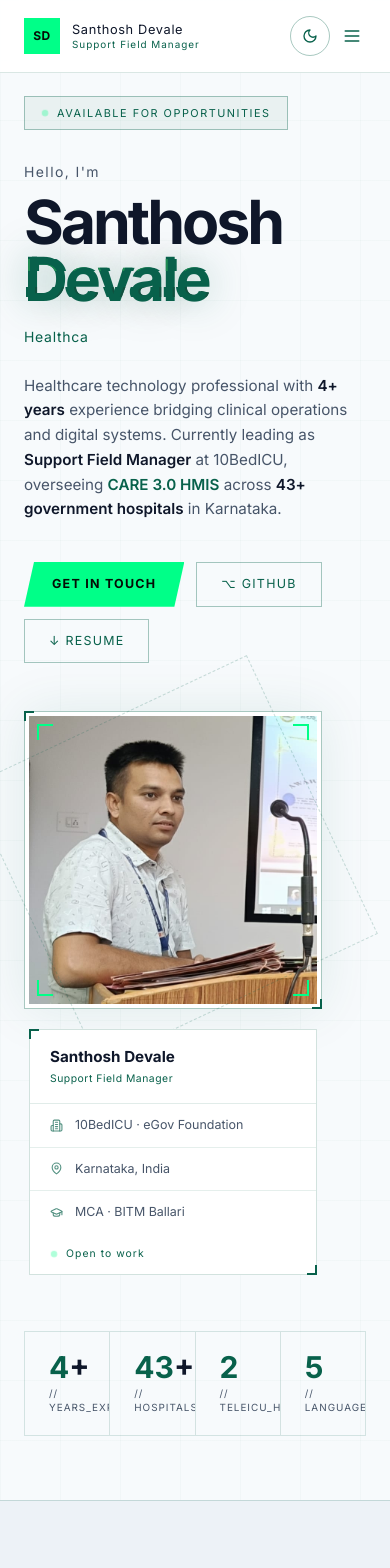
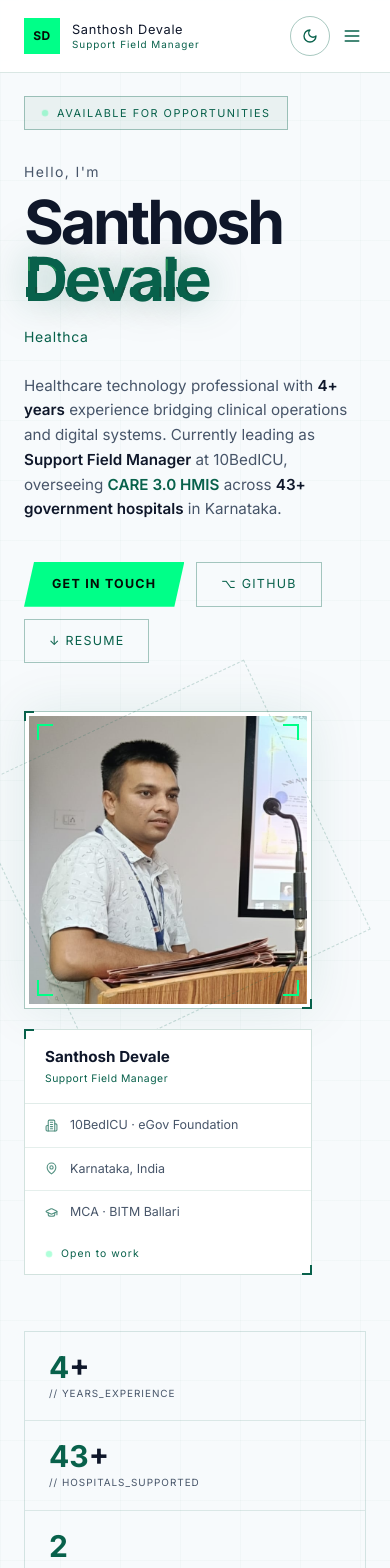
Before and after one commit to santhosh-devale/portfolio, a React (Vite) app: page / in a window 390 px wide. Shown: the top 1568 px of the page. Built offline with nearby package versions, Linux system fonts and the light colour scheme.

Commit message:
Made Mobile compatible

```diff
--- a/src/components/Hero.jsx
+++ b/src/components/Hero.jsx
@@ -27,7 +27,7 @@ function StatCard({ num, suffix, label }) {
 
   return (
     <div ref={ref}
-      className="flex-1 px-6 py-5 border-r border-[rgba(var(--green-primary-rgb),0.15)] last:border-r-0
+      className="flex-1 basis-full min-w-0 sm:basis-1/2 px-6 py-5 border-b border-[rgba(var(--green-primary-rgb),0.12)] last:border-b-0 sm:border-b-0 sm:border-r sm:last:border-r-0
         relative overflow-hidden group transition-all duration-300 hover:bg-[rgba(var(--green-primary-rgb),0.04)] cursor-default">
       <div className="absolute bottom-0 left-0 right-0 h-[2px] bg-gradient-to-r from-transparent via-green-primary to-transparent
         scale-x-0 group-hover:scale-x-100 transition-transform duration-500" />
@@ -122,9 +122,9 @@ export default function Hero() {
         <div className="flex flex-col items-center gap-5 lg:items-end">
 
           {/* AVATAR — static, baked into build, no one else can change it */}
-          <div className="corner-box border border-[rgba(var(--green-primary-rgb),0.35)] bg-bg-card p-1 relative"
+          <div className="corner-box border border-[rgba(var(--green-primary-rgb),0.35)] bg-bg-card p-1 relative w-full max-w-[18rem]"
             style={{ boxShadow: '0 0 50px rgba(var(--green-primary-rgb),0.1)' }}>
-            <div className="relative w-72 h-72">
+            <div className="relative w-full h-[18rem]">
               <img
                 src={avatarImg}
                 alt="Santhosh Devale"
@@ -145,7 +145,7 @@ export default function Hero() {
           </div>
 
           {/* PROFILE CARD */}
-          <div className="corner-box border border-[rgba(var(--green-primary-rgb),0.18)] bg-bg-card w-72">
+          <div className="corner-box border border-[rgba(var(--green-primary-rgb),0.18)] bg-bg-card w-full max-w-[18rem]">
             <div className="px-5 py-4 border-b border-[rgba(var(--green-primary-rgb),0.12)]">
               <div className="font-bold text-ink text-[0.95rem]">{profile.name}</div>
               <div className="font-sans text-[0.65rem] text-green-primary tracking-wider mt-0.5">{profile.role}</div>
--- a/src/components/Sections.jsx
+++ b/src/components/Sections.jsx
@@ -67,9 +67,9 @@ export function About() {
                 ['Languages', profile.languages],
                 ['Status',    '● Open to work'],
               ].map(([k, v]) => (
-                <div key={k} className={`flex border ${GB} group hover:${GB2} hover:bg-[rgba(var(--green-primary-rgb),0.04)] transition-all duration-200 relative overflow-hidden left-bar`}>
-                  <span className={`font-sans text-[0.65rem] tracking-widest uppercase text-green-primary px-3 py-3 min-w-[110px] border-r ${GB} ${GBG}`}>{k}</span>
-                  <span className={`text-[0.8rem] px-4 py-3 ${k === 'Status' ? 'text-green-primary' : 'text-ink-muted'}`}>{v}</span>
+                <div key={k} className={`flex flex-col md:flex-row border ${GB} group hover:${GB2} hover:bg-[rgba(var(--green-primary-rgb),0.04)] transition-all duration-200 relative overflow-hidden left-bar`}>
+                  <span className={`font-sans text-[0.65rem] tracking-widest uppercase text-green-primary px-3 py-3 w-full md:w-[110px] border-b border-[rgba(var(--green-primary-rgb),0.12)] md:border-b-0 md:border-r ${GB} ${GBG}`}>{k}</span>
+                  <span className={`text-[0.8rem] px-4 py-3 ${k === 'Status' ? 'text-green-primary' : 'text-ink-muted'} w-full md:flex-1`}>{v}</span>
                 </div>
               ))}
             </div>
@@ -179,7 +179,7 @@ function SkillBar({ name, pct }) {
 
   return (
     <div ref={ref} className="flex items-center gap-3 mb-3">
-      <span className="font-sans text-[0.72rem] text-ink-muted min-w-[135px]">{name}</span>
+      <span className="font-sans text-[0.72rem] text-ink-muted min-w-[100px] md:min-w-[135px]">{name}</span>
       <div className="flex-1 h-[3px] bg-white/5 relative overflow-visible">
         <div ref={fillRef}
           style={{ transform: 'scaleX(0)', transformOrigin: 'left', height: '100%', background: 'linear-gradient(90deg,var(--green-primary),var(--green-bright))', position: 'relative' }}>
@@ -187,7 +187,7 @@ function SkillBar({ name, pct }) {
             style={{ boxShadow: '0 0 7px var(--green-primary)' }} />
         </div>
       </div>
-      <span className="font-sans text-[0.65rem] text-ink-faint min-w-[30px] text-right">{pct}%</span>
+      <span className="font-sans text-[0.65rem] text-ink-faint min-w-[24px] text-right">{pct}%</span>
     </div>
   )
 }
```
